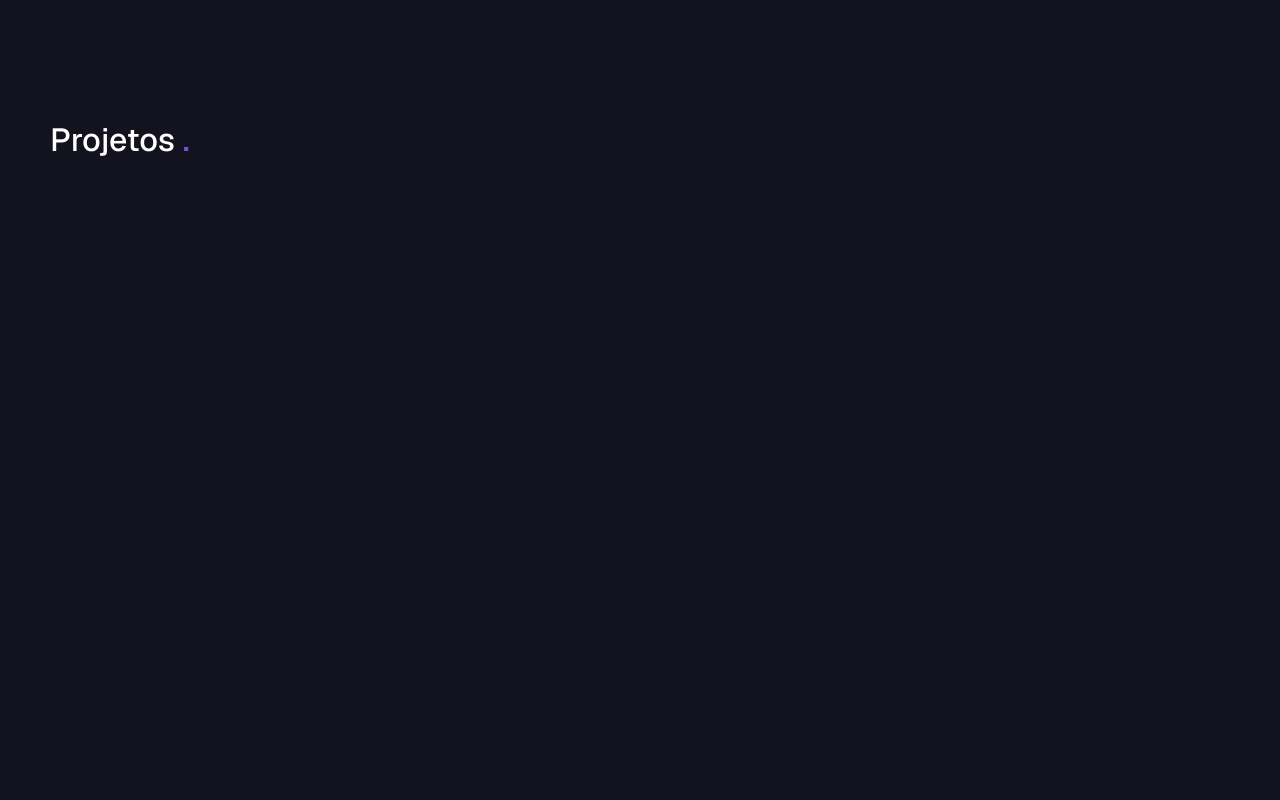
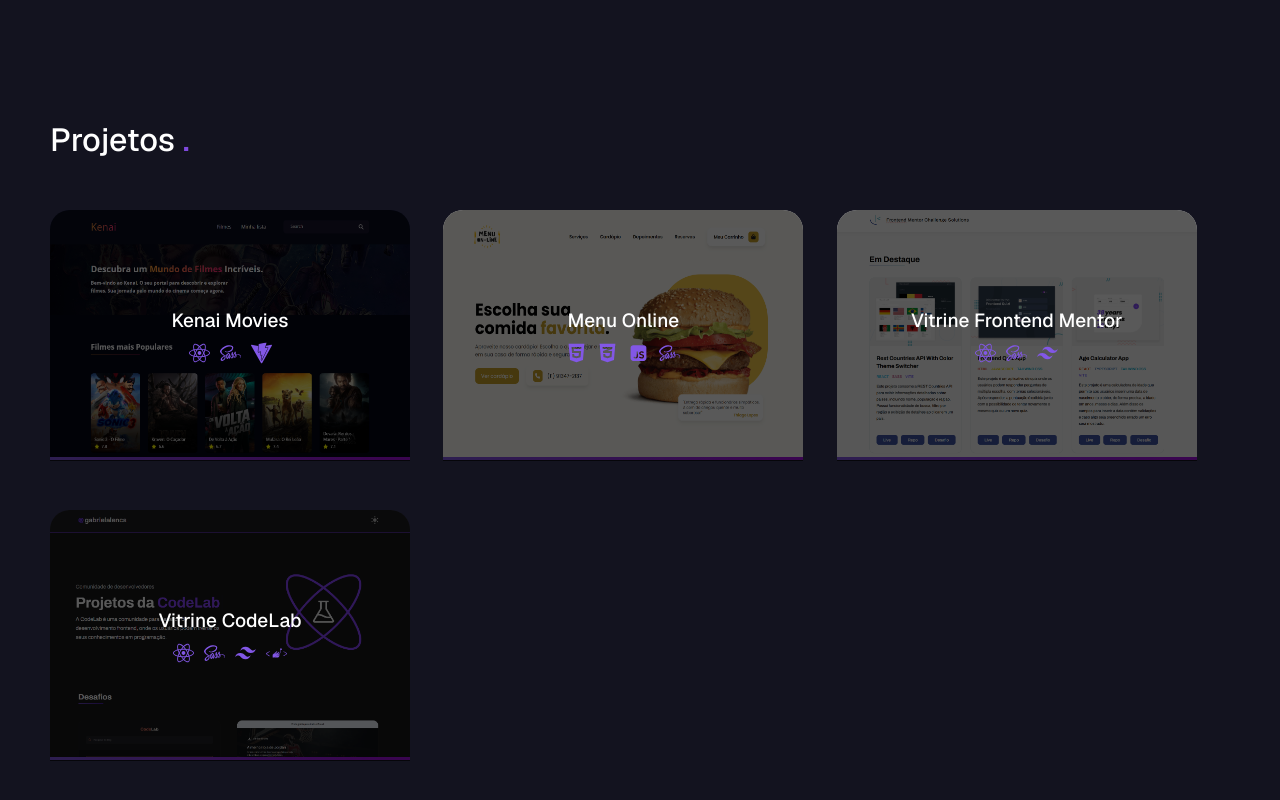
Before and after one commit to gabrielalencs/Portfolio, a React (Vite) app: page / in a window 1280 px wide. Shown: the part 2290-3090 px from the top of the page. Built offline with nearby package versions, Linux system fonts and the light colour scheme.

Commit message:
finalizes cards in the projects section

```diff
--- a/src/components/AboutSection/index.jsx
+++ b/src/components/AboutSection/index.jsx
@@ -85,7 +85,7 @@
                                 </p>
 
                                 <div className="about__social-media">
-                                    {socialMedias.map((media) => (
+                                    {socialMedias.map(media => (
                                         <a key={media.id} href={media.link}>
                                             <media.icon />
                                         </a>
--- a/src/components/ProjectsSection/index.jsx
+++ b/src/components/ProjectsSection/index.jsx
@@ -2,45 +2,49 @@
 
 import "@/styles/layout/projects.scss";
 
-// Images
+// Data
 
-import ProjectKenai from "@/assets/projects/projects__kenai.png";
+import { listProjects } from "../../data/projectsData";
 
-import { FaReact } from "react-icons/fa";
-import { SiVite } from "react-icons/si";
-import { FaSass } from "react-icons/fa";
 
 const Projects = () => {
-
-    const projects = [
-        {}
-    ]
-
     return (
         <section className="projects">
             <h2 className="projects__title">Projetos <span>.</span></h2>
 
             <div className="projects__container">
-                {/* <div className="projects__item">
+                {listProjects.map(project => (
+                    <div key={project.id} className="projects__item">
                         <div className="projects__image">
-                        <img src={teste} alt="" />
+                            <img src={project.image} alt={`${project.title} Image`} />
 
                             <div className="projects__cover-container">
-                            <span className="projects__name-cover">Kenai Movies</span>
+                                <span className="projects__name-cover">{project.title}</span>
                                 <div className="projects__cover-techs">
-                                <FaReact />
-                                <SiVite />
-                                <FaSass />
+                                    {project.technologies.map((TechIcon, index) => (
+                                        <span key={index} className="projects__tech-icon">
+                                            <TechIcon />
+                                        </span>
+                                    ))}
                                 </div>
                             </div>
                         </div>
 
                         <div className="projects__buttons">
-                        <button>Deploy</button>
-                        <button>Repositório</button>
+                            {project.links.map((link, index) => (
+                                <a
+                                    key={index}
+                                    href={link.link}
+                                    target="_blank"
+                                    rel="noopener"
+                                >
+                                    {link.name}
+                                </a>
+                            ))}
                             <button>Ver mais</button>
                         </div>
-                </div> */}
+                    </div>
+                ))}
             </div>
         </section>
     )
--- a/src/data/projectsData.js
+++ b/src/data/projectsData.js
@@ -1,3 +1,58 @@
+// Images
+
+import ProjectKenai from "@/assets/projects/projects__kenai.png";
+import ProjectFrontendMentor from "@/assets/projects/projects__frontend-mentor.png";
+import ProjectCodelab from "@/assets/projects/projects__codelab.png";
+import ProjectMenuOnline from "@/assets/projects/projects__menu-online.png";
+
+import { FaReact } from "react-icons/fa";
+import { SiVite } from "react-icons/si";
+import { FaSass } from "react-icons/fa";
+import { RiTailwindCssFill } from "react-icons/ri";
+import { SiStyledcomponents } from "react-icons/si";
+import { FaHtml5 } from "react-icons/fa";
+import { FaCss3Alt } from "react-icons/fa";
+import { RiJavascriptFill } from "react-icons/ri";
+
 export const listProjects = [
-    {}
-]
+    {
+        id: 1,
+        image: ProjectKenai,
+        title: "Kenai Movies",
+        technologies: [FaReact, FaSass, SiVite],
+        links: [
+            { name: "Deploy", link: "https://kenai-movies-company.vercel.app/" },
+            { name: "Repo", link: "https://github.com/gabrielalencs/Kenai-Movies" },
+        ]
+    },
+    {
+        id: 2,
+        image: ProjectMenuOnline,
+        title: "Menu Online",
+        technologies: [FaHtml5, FaCss3Alt, RiJavascriptFill, FaSass],
+        links: [
+            { name: "Deploy", link: "https://menu-on-line.vercel.app/" },
+            { name: "Repo", link: "https://github.com/gabrielalencs/Menu-Online" },
+        ]
+    },
+    {
+        id: 3,
+        image: ProjectFrontendMentor,
+        title: "Vitrine Frontend Mentor",
+        technologies: [FaReact, FaSass, RiTailwindCssFill],
+        links: [
+            { name: "Deploy", link: "https://vitrine-frontend-mentor.vercel.app/" },
+            { name: "Repo", link: "https://github.com/gabrielalencs/Frontend-Mentor-Challenges" },
+        ]
+    },
+    {
+        id: 4,
+        image: ProjectCodelab,
+        title: "Vitrine CodeLab",
+        technologies: [FaReact, FaSass, RiTailwindCssFill, SiStyledcomponents],
+        links: [
+            { name: "Deploy", link: "https://gabrielalencs.github.io/Vitrine-Desafios-CodeLab/" },
+            { name: "Repo", link: "https://github.com/gabrielalencs/Desafios-CodeLab" },
+        ]
+    },
+];
--- a/src/styles/layout/about.scss
+++ b/src/styles/layout/about.scss
@@ -1,9 +1,5 @@
 @use "../base/colors.scss" as color;
 @use "../base/breakpoints.scss" as media;
-
-// * {
-//     outline: 1px solid red !important;
-// }
 
 .about {
     margin: 20rem 3rem 0;
@@ -56,8 +52,8 @@
     &__buttons-infos {
         display: flex;
         gap: 2rem;
-        position: relative;
-        z-index: 15;
+        // position: relative;
+        // z-index: 15;
 
         @include media.mobiles {
             gap: 3rem;
--- a/src/styles/layout/projects.scss
+++ b/src/styles/layout/projects.scss
@@ -34,26 +34,36 @@
 
     &__container {
         margin-top: 5rem;
+        display: grid;
+        grid-template-columns: repeat(3, minmax(0, 1fr));
+        // gap: 2rem;
+        row-gap: 5rem;
     }
 
     &__item {
         width: max-content;
+        height: max-content;
         cursor: pointer;
         transition: all .3s;
+        height: 25rem;
 
         &:hover {
             transform: scale(1.1);
+            position: relative;
+            z-index: 10;
         }
 
         &:hover .projects__buttons {
             transform: translateY(0);
             opacity: 100;
-            z-index: 1;
+            z-index: 5;
         }
     }
 
     &__image {
         position: relative;
+        width: 100%;
+        z-index: 5;
 
         &::after {
             content: "";
@@ -69,22 +79,25 @@
             content: "";
             position: absolute;
             width: 100%;
-            height: 99%;
+            height: 99.1%;
             display: block;
-            background-color: rgba(0, 0, 0, .5);
+            background-color: rgba(0, 0, 0, 0.65);
             border-radius: 2rem 2rem 0 0;
             z-index: 5;
         }
 
         img {
-            width: 45rem;
+            width: 36rem;
+            height: 25rem;
             border-radius: 2rem 2rem 0 0;
             transition: all .2s;
         }
 
         .projects__cover-container {
             position: absolute;
+            width: 100%;
             top: 50%;
+            text-align: center;
             left: 50%;
             transform: translate(-50%, -50%);
             z-index: 10;
@@ -110,9 +123,9 @@
     }
 
     .projects__buttons {
-        margin-top: -.3rem;
+        margin-top: -.2rem;
         padding: 1.5rem;
-        background-color: #03000541;
+        background-color: #0F0E18;
         border-radius: 0 0 2rem 2rem;
         display: flex;
         justify-content: center;
@@ -123,6 +136,7 @@
         position: relative;
         z-index: -5;
 
+        a,
         button {
             padding: .7rem 2rem;
             background-color: color.$purple-dark;
@@ -131,6 +145,7 @@
             border-radius: 3rem;
             border: 2px solid color.$purple-dark;
             transition: all .3s;
+            font-size: 1.3rem;
             cursor: pointer;
 
             &:hover {
```
Lines whose indentation alone changed are shown as unchanged.
